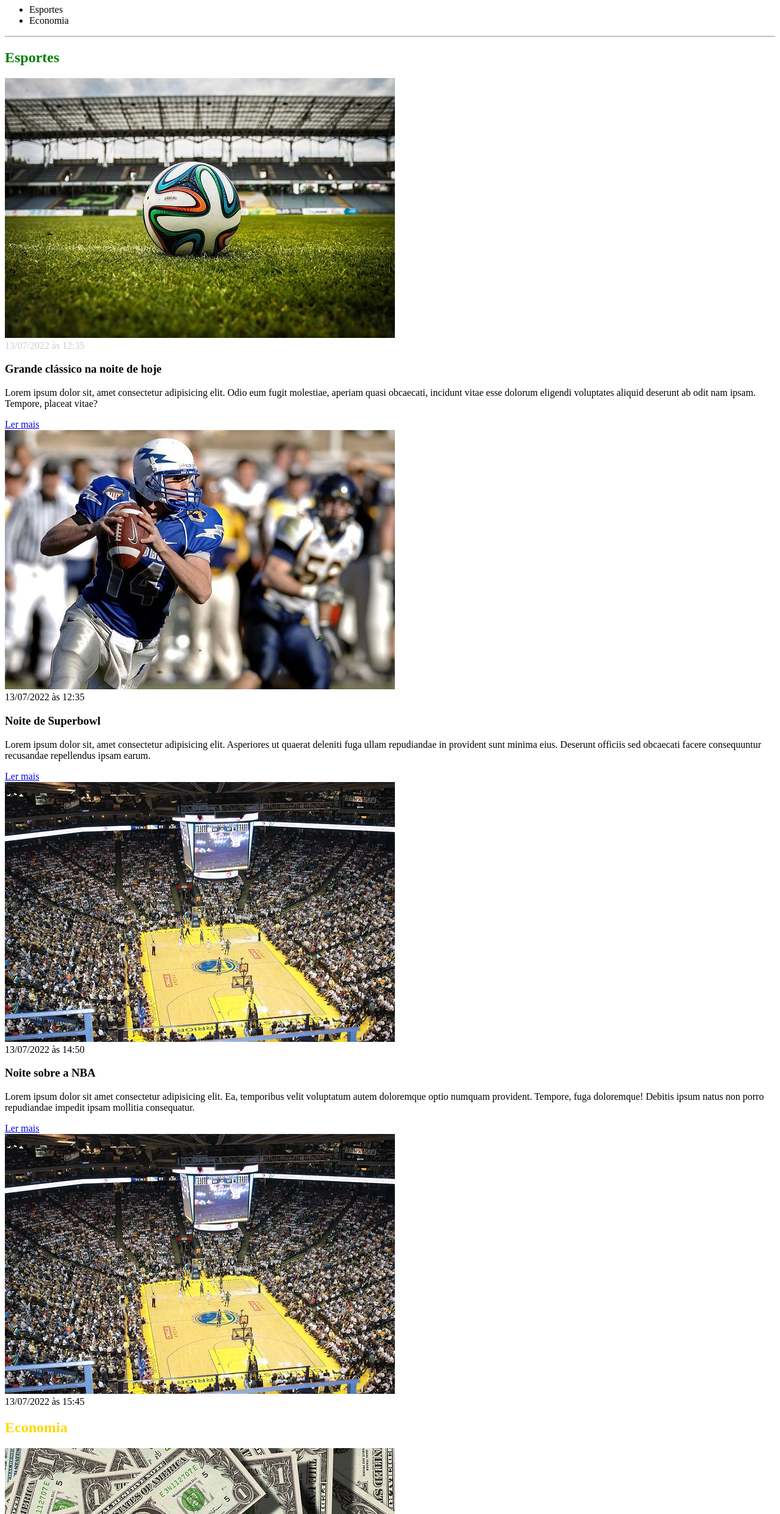
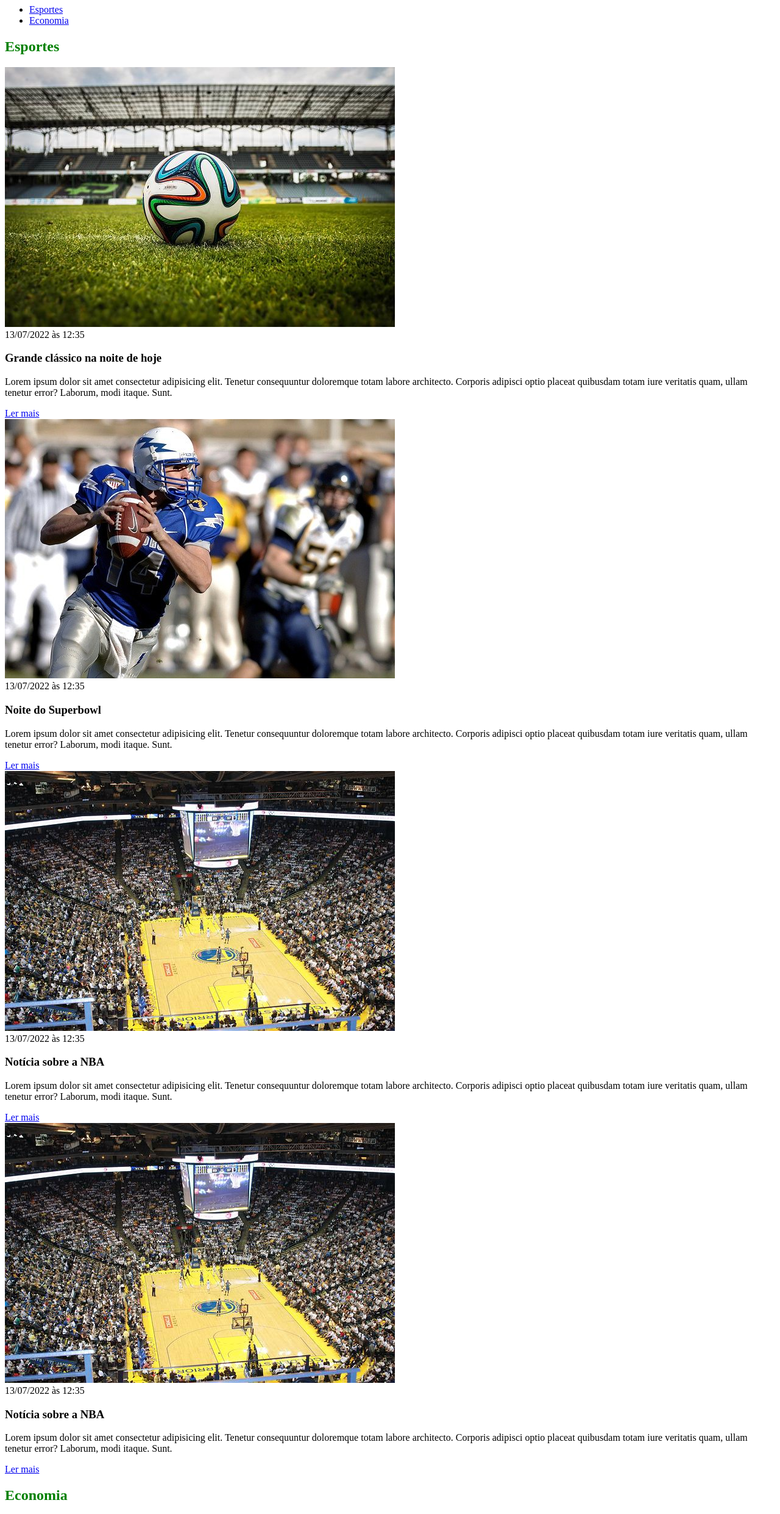
Before and after one commit to gaji-gabriel-yukio/Modulo_de_CSS, a plain HTML site: page index.html in a window 1280 px wide. Shown: the part 73-2555 px from the top of the page at 61% size. Drawn offline with Linux system fonts and the light colour scheme.

Commit message:
Update index.html

```diff
--- a/index.html
+++ b/index.html
@@ -1,77 +1,108 @@
 <!DOCTYPE html>
-<html lang="pt-br">
+<html lang="pt-BR">
 <head>
     <meta charset="UTF-8">
+    <meta http-equiv="X-UA-Compatible" content="IE=edge">
     <meta name="viewport" content="width=device-width, initial-scale=1.0">
-    <title>Copiando-Pagina-Web</title>
-    <link rel="stylesheet" href="./main.css">
+    <title>Meu portal de notícias</title>
+    <link rel="stylesheet" href="./main.css" />
 </head>
 <body>
-    <h1>Meu Portal de Notícias</h1>
+    <header>
+        <h1>Meu portal de notícias</h1>
+        <nav>
             <ul>
-        <li>Esportes</li>
-        <li>Economia</li>
+                <li>
+                    <a href="#sports" title="Ir para a seção de esportes">Esportes</a>
+                </li>
+                <li>
+                    <a href="#economy" title="Ir para a seção de notícias">Economia</a>
+                </li>
             </ul>
-    <hr/>
-    <section id="Esportes">
+        </nav>
+    </header>
+    <section>
         <h2>Esportes</h2>
-    <img src="./imagens/futebol.jpg" alt="Bola de Futebol">
-    <br><time datetime="13/07/2022 às 12:35" class="criação-data">13/07/2022 às 12:35</time>
-
+        <article>
+            <img src="./imagens/futebol.jpg" alt="Bola de futebol no gramado" />
+            <header>
+                <time>13/07/2022 às 12:35</time>
+            </header>
             <h3>Grande clássico na noite de hoje</h3>
             <p>
-        Lorem ipsum dolor sit, amet consectetur adipisicing elit. Odio eum fugit molestiae, aperiam quasi obcaecati, incidunt vitae esse dolorum eligendi voluptates aliquid deserunt ab odit nam ipsam. Tempore, placeat vitae?
+                Lorem ipsum dolor sit amet consectetur adipisicing elit. Tenetur consequuntur doloremque totam labore architecto. Corporis adipisci optio placeat quibusdam totam iure veritatis quam, ullam tenetur error? Laborum, modi itaque. Sunt.
             </p>
-    <a href="./index.html">Ler mais</a>
-    <br><img src="./imagens/futebol-americano.jpg" alt="Jogador de futebol americano">
-    <br><time datetime="13/07/2022 às 13:20">13/07/2022 às 12:35</time>
-
-    <h3>Noite de Superbowl</h3>
+            <a href="#" title="Leia a notícia completa">Ler mais</a>
+        </article>
+        <article>
+            <img src="./imagens/futebol-americano.jpg" alt="Jogador de futebol americano correndo com a bola na mão" />
+            <header>
+                <time>13/07/2022 às 12:35</time>
+            </header>
+            <h3>Noite do Superbowl</h3>
             <p>
-        Lorem ipsum dolor sit, amet consectetur adipisicing elit. Asperiores ut quaerat deleniti fuga ullam repudiandae in provident sunt minima eius. Deserunt officiis sed obcaecati facere consequuntur recusandae repellendus ipsam earum.
+                Lorem ipsum dolor sit amet consectetur adipisicing elit. Tenetur consequuntur doloremque totam labore architecto. Corporis adipisci optio placeat quibusdam totam iure veritatis quam, ullam tenetur error? Laborum, modi itaque. Sunt.
             </p>
-    <a href="./index.html">Ler mais</a>
-    <br><img src="./imagens/basquete.jpg" alt="Quadra de basquete">
-    <br><time datetime="13/07/2022 às 14:50">13/07/2022 às 14:50</time>
-
-    <h3>Noite sobre a NBA</h3>
+            <a href="#" title="Leia a notícia completa">Ler mais</a>
+        </article>
+        <article>
+            <img src="./imagens/basquete.jpg" title="Vista aérea de uma quadra de basquete" />
+            <header>
+                <time>13/07/2022 às 12:35</time>
+            </header>
+            <h3>Notícia sobre a NBA</h3>
             <p>
-        Lorem ipsum dolor sit amet consectetur adipisicing elit. Ea, temporibus velit voluptatum autem doloremque optio numquam provident. Tempore, fuga doloremque! Debitis ipsum natus non porro repudiandae impedit ipsam mollitia consequatur.
+                Lorem ipsum dolor sit amet consectetur adipisicing elit. Tenetur consequuntur doloremque totam labore architecto. Corporis adipisci optio placeat quibusdam totam iure veritatis quam, ullam tenetur error? Laborum, modi itaque. Sunt.
             </p>
-    <a href="./index.html">Ler mais</a>
-    <br><img src="./imagens/basquete.jpg" alt="Quadra de basquete">
-    <br><time datetime="13/07/2022 às 15:45">13/07/2022 às 15:45</time>
+            <a href="#" title="Leia a notícia completa">Ler mais</a>
+        </article>
+        <article>
+            <img src="./imagens/basquete.jpg" title="Vista aérea de uma quadra de basquete" />
+            <header>
+                <time>13/07/2022 às 12:35</time>
+            </header>
+            <h3>Notícia sobre a NBA</h3>
+            <p>
+                Lorem ipsum dolor sit amet consectetur adipisicing elit. Tenetur consequuntur doloremque totam labore architecto. Corporis adipisci optio placeat quibusdam totam iure veritatis quam, ullam tenetur error? Laborum, modi itaque. Sunt.
+            </p>
+            <a href="#" title="Leia a notícia completa">Ler mais</a>
+        </article>
     </section>
-
-    <section id="economia">
-    <h2 id="economia">Economia</h2>
-    <img src="./imagens/dolares.jpg" alt="Dolares">
-    <br><small>
-        13/07/2022 às 12:20
-    </small>
-
+    <section>
+        <h2>Economia</h2>
+        <article>
+            <img src="./imagens/dolares.jpg" alt="Muitos dólares" />
+            <header>
+                <time>13/07/2022 às 12:35</time>
+            </header>
             <h3>Dólar em alta de 0.50%</h3>
             <p>
-        Lorem ipsum dolor sit, amet consectetur adipisicing elit. Nobis, velit aut. Facere, molestias ex. Suscipit nesciunt ut repellat provident perferendis illum neque, vero sed modi maiores, quo repellendus eveniet aliquam!
+                Lorem ipsum dolor sit amet consectetur adipisicing elit. Tenetur consequuntur doloremque totam labore architecto. Corporis adipisci optio placeat quibusdam totam iure veritatis quam, ullam tenetur error? Laborum, modi itaque. Sunt.
             </p>
-    <a href="./index.html">Ler mais</a>
-    <br><img src="./imagens/euro.jpg" alt="Euros">
-    <br><time datetime="13/07/2022 às 12:35">13/07/2022 às 12:35</time>
-
+            <a href="#" title="Leia a notícia completa">Ler mais</a>
+        </article>
+        <article>
+            <img src="./imagens/euro.jpg" alt="Várias notas de euro" />
+            <header>
+                <time>13/07/2022 às 12:35</time>
+            </header>
             <h3>Euro em queda de 0.40%</h3>
             <p>
-        Lorem ipsum dolor, sit amet consectetur adipisicing elit. Maxime architecto odit quod ut saepe corrupti natus, explicabo deserunt nostrum nobis eligendi ipsum in animi sunt dolores rem, minima voluptatibus quibusdam!
+                Lorem ipsum dolor sit amet consectetur adipisicing elit. Tenetur consequuntur doloremque totam labore architecto. Corporis adipisci optio placeat quibusdam totam iure veritatis quam, ullam tenetur error? Laborum, modi itaque. Sunt.
             </p>
-    <a href="./index.html">Ler mais</a><br>
-    <img src="./imagens/petroleo.jpg" alt="Mineração de petroleo">
-    <br><time datetime="13/07/2033 às 13:00">13/07/2033 às 13:00</time>
-
+            <a href="#" title="Leia a notícia completa">Ler mais</a>
+        </article>
+        <article>
+            <img src="./imagens/petroleo.jpg" alt="Extração de petróleo" />
+            <header>
+                <time>13/07/2022 às 12:35</time>
+            </header>
             <h3>Alta no preço do barril do petróleo</h3>
             <p>
-        Lorem ipsum dolor sit amet consectetur adipisicing elit. Ipsam voluptatem ex rerum minus aut corrupti eaque temporibus ab ad labore! Blanditiis asperiores minus nostrum deleniti culpa doloribus libero reiciendis nesciunt.
+                Lorem ipsum dolor sit amet consectetur adipisicing elit. Tenetur consequuntur doloremque totam labore architecto. Corporis adipisci optio placeat quibusdam totam iure veritatis quam, ullam tenetur error? Laborum, modi itaque. Sunt.
             </p>
-    <br><a href="./index.html">Ler mais</a>
+            <a href="#" title="Leia a notícia completa">Ler mais</a>
+        </article>
     </section>
-
 </body>
 </html>
```
Lines whose indentation alone changed are shown as unchanged.
